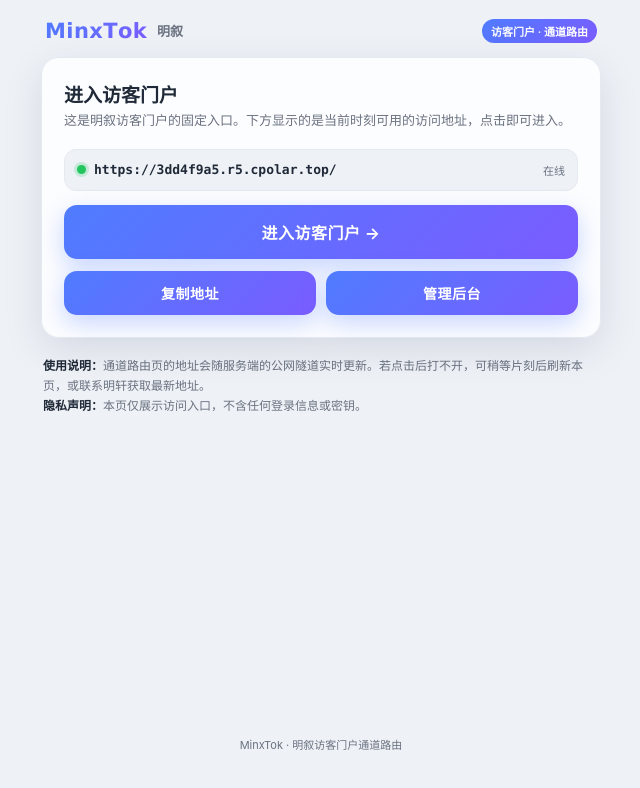
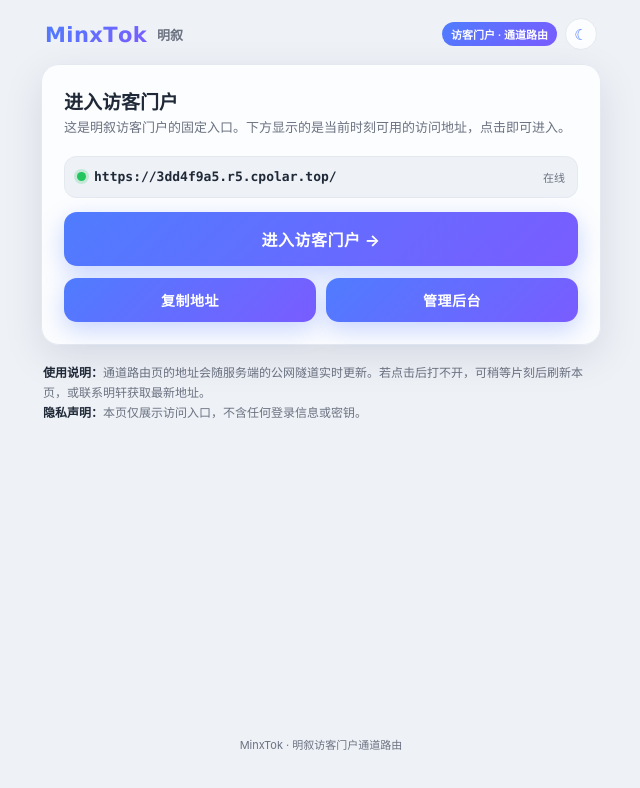
Before and after one commit to JMX-manager/MinxTok, a plain HTML site: page index.html in a window 1280 px wide. Shown: the whole page, without its empty margins (319-959 px from the left). Drawn offline with Linux system fonts and the light colour scheme.

Commit message:
导航站：加手动深色模式切换按钮

```diff
--- a/index.html
+++ b/index.html
@@ -33,6 +33,13 @@
   .logo{font-size:21px; font-weight:800; letter-spacing:.4px; background:var(--grad); -webkit-background-clip:text; background-clip:text; -webkit-text-fill-color:transparent;}
   .zh{font-size:13px; color:var(--muted); font-weight:600;}
   .badge{font-size:11px; font-weight:600; color:#fff; background:var(--grad); padding:4px 9px; border-radius:20px;}
+  .top-right{display:flex; align-items:center; gap:8px;}
+  .themebtn{
+    width:32px; height:32px; border-radius:50%; border:1px solid var(--line); background:var(--card);
+    color:var(--main); font-size:15px; line-height:1; cursor:pointer; display:flex; align-items:center; justify-content:center;
+    transition:transform .15s, background .2s;
+  }
+  .themebtn:active{transform:scale(.92);}
 
   .wrap{width:100%; max-width:560px;}
 
@@ -88,7 +95,10 @@
     <div class="brand">
       <span class="logo">𝗠𝗶𝗻𝘅𝗧𝗼𝗸</span><span class="zh">明叙</span>
     </div>
-    <span class="badge">访客门户 · 通道路由</span>
+    <div class="top-right">
+      <span class="badge">访客门户 · 通道路由</span>
+      <button class="themebtn" id="themeBtn" title="切换深色/浅色">☾</button>
+    </div>
   </div>
 
   <div class="wrap">
@@ -123,6 +133,21 @@
 <script src="config.js"></script>
 <script>
 (function(){
+  /* ---------- 深色模式：跟随系统 + 手动切换 ---------- */
+  var THEME_KEY='mingxu-theme';
+  function sysDark(){ return window.matchMedia && window.matchMedia('(prefers-color-scheme: dark)').matches; }
+  function pref(){ try{ return localStorage.getItem(THEME_KEY)||'auto'; }catch(e){ return 'auto'; } }
+  function isDark(){ var p=pref(); return p==='auto'? sysDark() : p==='dark'; }
+  function applyTheme(){ document.documentElement.setAttribute('data-theme', isDark()?'dark':'light'); var b=document.getElementById('themeBtn'); if(b) b.textContent = isDark()?'☀':'☾'; }
+  applyTheme();
+  if(window.matchMedia){
+    try{ window.matchMedia('(prefers-color-scheme: dark)').addEventListener('change',function(){ if(pref()==='auto') applyTheme(); }); }catch(e){}
+  }
+  document.addEventListener('DOMContentLoaded',function(){
+    var tb=document.getElementById('themeBtn');
+    if(tb){ tb.addEventListener('click',function(){ try{ localStorage.setItem(THEME_KEY, isDark()?'light':'dark'); }catch(e){} applyTheme(); }); }
+  });
+
   var url = (window.LATEST_URL || "").trim();
   var admin = (window.ADMIN_URL || "").trim();
   var a = document.getElementById('go');
```
